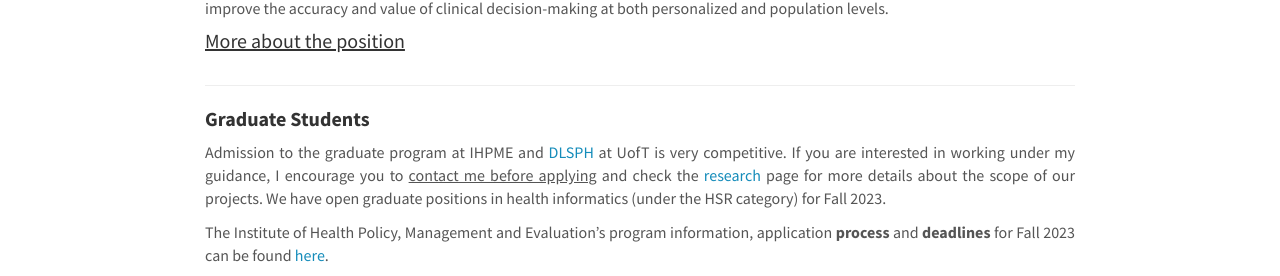
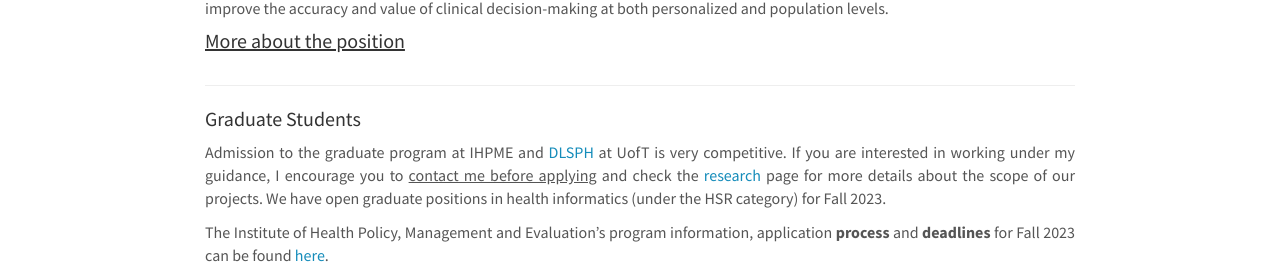
Before and after one commit to HIVE-UofT/hive-uoft-old-site, a Jekyll site: the page built from _pages/positions.md, in a window 1280 px wide. Shown: the part 356-632 px from the top of the page. Built offline with Jekyll 4.4.1, drawn with Linux system fonts in a browser that asks for light colours; nearby versions of some CDN libraries.

```diff
--- a/_pages/positions.md
+++ b/_pages/positions.md
@@ -52,7 +52,7 @@ All individuals interested in this position must submit a (1) detailed CV; (2) a
 --------------------------------
 
 
-#### **Graduate Students**
+#### Graduate Students
 
 Admission to the graduate program at IHPME and <a href='https://www.dlsph.utoronto.ca/students/future-students/' target='_blank'>DLSPH</a> at UofT is very competitive. If you are interested in working under my guidance, I encourage you to <u>contact me before applying</u> and check the <a href='/research'>research</a> page for more details about the scope of our projects. We have open graduate positions in health informatics (under the HSR category) for Fall 2023.
 
```
